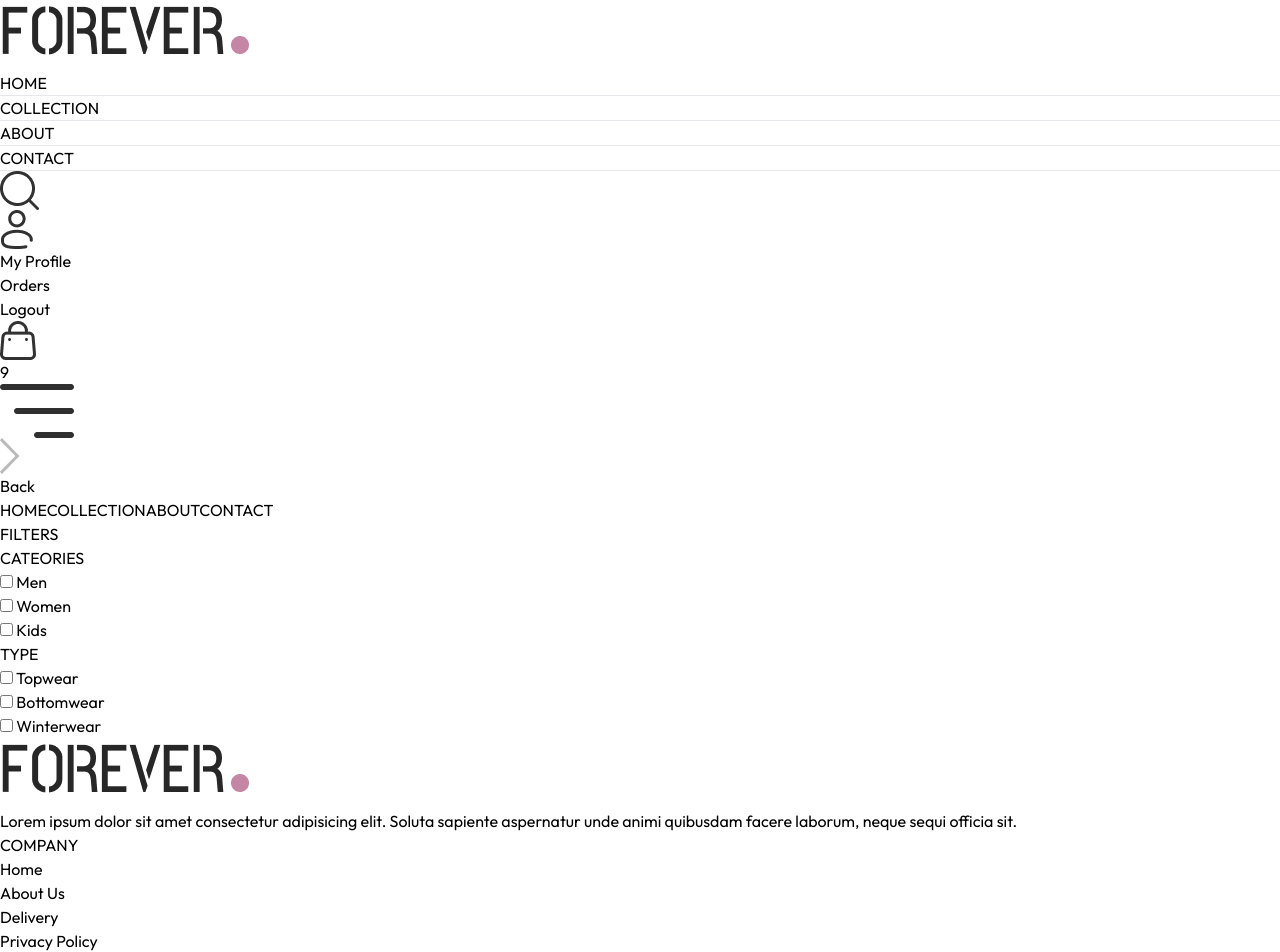
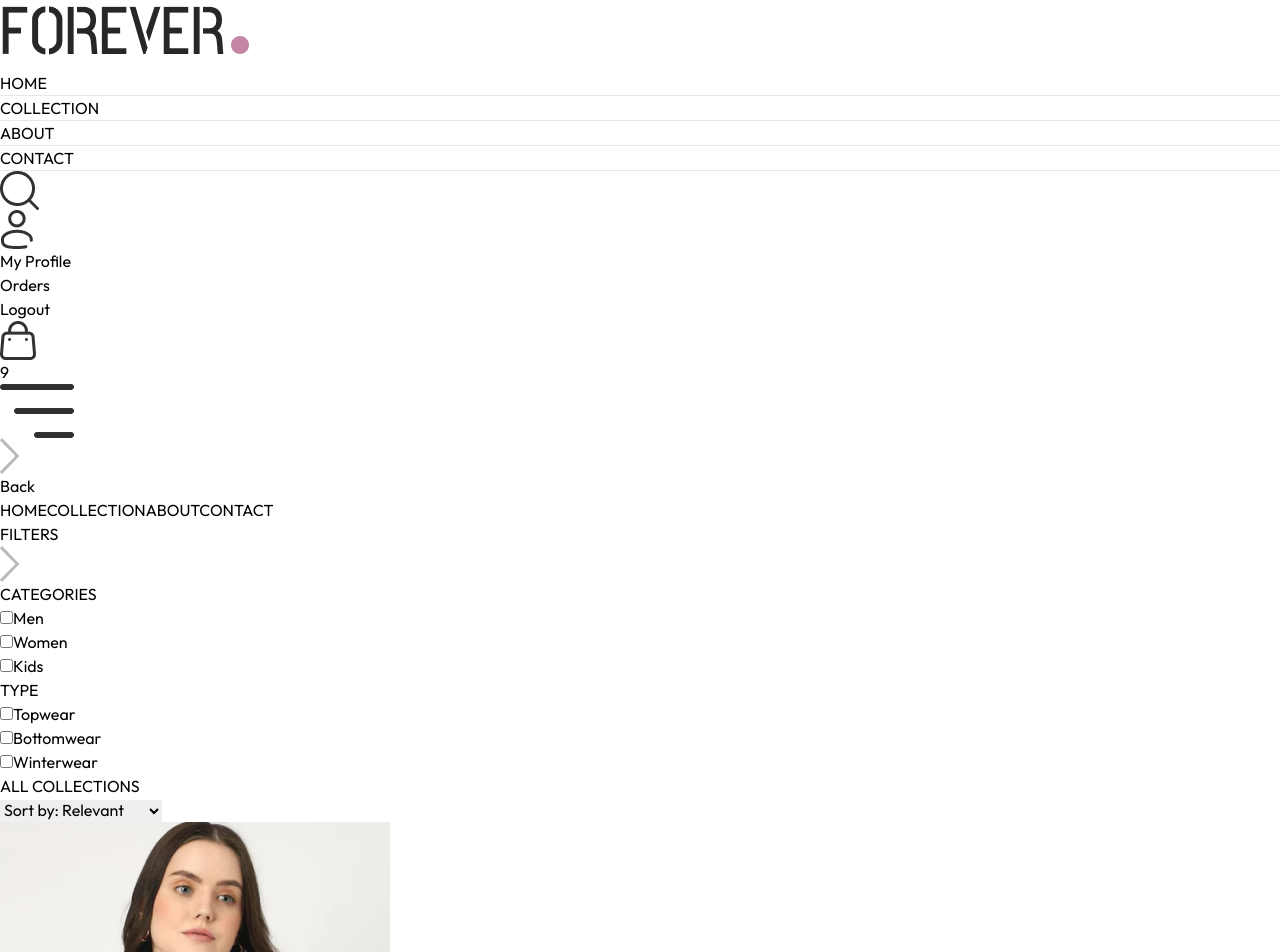
Before and after one commit to prahaspbrao/E-Commerce, a React (Vite) app in the folder frontend/: page /collection in a window 1280 px wide. Shown: the top 952 px of the page. Built offline with nearby package versions, Linux system fonts and the light colour scheme.

Commit message:
Half completed Search bar

```diff
--- a/frontend/src/App.jsx
+++ b/frontend/src/App.jsx
@@ -11,12 +11,14 @@
 import Orders from "./pages/Orders.jsx"
 import NavBar from './components/NavBar.jsx'
 import Footer from './components/Footer.jsx'
+import SearchBar from './components/SearchBar.jsx'
 
 const App = () => {
   return (
     <div className='px-4 sm:px-[5vw] md:px-[7vw] lg:px-[9vw]'>
 
     <NavBar />
+    <SearchBar />
     <Routes>
       <Route path = '/' element = {<Home />} />
       <Route path='/collection' element = {<Collection />} />
--- /dev/null
+++ b/frontend/src/components/SearchBar.jsx
@@ -0,0 +1,21 @@
+import React, { useContext } from 'react'
+import {ShopContext} from "../context/ShopContext.jsx"
+import { assets } from '../assets/assets.js'
+
+const SearchBar = () => {
+
+    const {search ,setSearch , showSearch , setShowSearch } = useContext(ShopContext)
+
+  return showSearch ?  (
+    <div className='border-t border-b bg-gray-50 text-center'>
+      <div className='inline-flex items-center justify-center border border-gray-400 px-5 py-2 my-5 mx-3 rounded-full w-3/4 sm:w-1/2 '>
+        <input value={search} onChange={(e)=> setSearch(e.target.value)} type="text" placeholder='Search' className='flex-1 outline-none bg-inherit text-sm '/>
+        <img src={assets.search_icon} className='w-4' />
+      </div>
+
+      <img src={assets.cross_icon} className='w-3 inline cursor-pointer' onClick={()=> setShowSearch(false)} alt="" />
+    </div>
+  ) : null
+}
+
+export default SearchBar
--- a/frontend/src/context/ShopContext.jsx
+++ b/frontend/src/context/ShopContext.jsx
@@ -1,4 +1,4 @@
-import { createContext } from "react";
+import { createContext, useState } from "react";
 import {products} from "../assets/assets.js"
 
 export const ShopContext = createContext();
@@ -7,9 +7,12 @@
 
     const currency = '$';
     const delivery_fee = 10;
+    const [search , setSearch] = useState('');
+    const [showSearch , setShowSearch] = useState(false);
 
     const value = {
-        products , currency , delivery_fee
+        products , currency , delivery_fee,
+        search , setSearch, showSearch , setShowSearch
     }
 
     return (
--- a/frontend/src/pages/Collection.jsx
+++ b/frontend/src/pages/Collection.jsx
@@ -1,93 +1,243 @@
-import React, { useContext, useState } from "react";
+import React, { useContext, useEffect, useState } from "react";
 import { ShopContext } from "../context/ShopContext";
+import { assets } from "../assets/assets";
+import Title from "../components/Title";
+import ProductItem from "../components/ProductItem.jsx";
 
 const Collection = () => {
   const { products } = useContext(ShopContext);
+
   const [showFilter, setShowFilter] = useState(true);
+  const [filterProducts, setFilterProducts] = useState([]);
+  const [category, setCategory] = useState([]);
+  const [subCategory, setSubCategory] = useState([]);
+  const [sortType, setSortType] = useState("relavent");
+
+  // Category checkbox
+  const toggleCategory = (e) => {
+    if (category.includes(e.target.value)) {
+      setCategory((prev) =>
+        prev.filter((item) => item !== e.target.value)
+      );
+    } else {
+      setCategory((prev) => [...prev, e.target.value]);
+    }
+  };
+
+  // SubCategory checkbox
+  const toggleSubCategory = (e) => {
+    if (subCategory.includes(e.target.value)) {
+      setSubCategory((prev) =>
+        prev.filter((item) => item !== e.target.value)
+      );
+    } else {
+      setSubCategory((prev) => [...prev, e.target.value]);
+    }
+  };
+
+  // Filter and sort products
+  useEffect(() => {
+    let productsCopy = products.slice();
+
+    // Category filter
+    if (category.length > 0) {
+      productsCopy = productsCopy.filter((item) =>
+        category.includes(item.category)
+      );
+    }
+
+    // SubCategory filter
+    if (subCategory.length > 0) {
+      productsCopy = productsCopy.filter((item) =>
+        subCategory.includes(item.subCategory)
+      );
+    }
+
+    // Sort products
+    if (sortType === "low-high") {
+      productsCopy.sort((a, b) => a.price - b.price);
+    } else if (sortType === "high-low") {
+      productsCopy.sort((a, b) => b.price - a.price);
+    }
+
+    setFilterProducts(productsCopy);
+  }, [products, category, subCategory, sortType]);
 
   return (
     <div className="flex flex-col sm:flex-row gap-1 sm:gap-10 pt-10 border-t">
-      {/* Filter Options */}
+
+      {/* ================= FILTER OPTIONS ================= */}
+
       <div className="min-w-60">
-        <p className="my-2 text-xl flex flex-center cursor-pointer gap-2">
+
+        {/* Filter Heading */}
+        <p
+          className="my-2 text-xl flex items-center cursor-pointer gap-2"
+          onClick={() => setShowFilter(!showFilter)}
+        >
           FILTERS
-          <img src="" alt="" className={`h-3 sm:hidden ${showFilter ? 'rotate-90' : ''}`} />
+
+          <img
+            src={assets.dropdown_icon}
+            alt=""
+            className={`h-3 sm:hidden ${
+              showFilter ? "rotate-90" : ""
+            }`}
+          />
         </p>
 
-        {/* Category Filter */}
+        {/* ================= CATEGORY FILTER ================= */}
+
         <div
-          className={`border border-gray-300 pl-5 py-3 mt-6 ${showFilter ? "" : "hidden"} sm:block`}
+          className={`border border-gray-300 pl-5 py-3 mt-6 ${
+            showFilter ? "" : "hidden"
+          } sm:block`}
         >
-          <p className="mb-3 text-sm font-medium">CATEORIES</p>
+          <p className="mb-3 text-sm font-medium">
+            CATEGORIES
+          </p>
 
           <div className="flex flex-col gap-2 text-sm font-light text-gray-700">
+
+            {/* Men */}
             <p className="flex gap-2">
               <input
                 type="checkbox"
                 className="w-3 cursor-pointer"
-                value={"Men"}
-              />{" "}
+                value="Men"
+                onChange={toggleCategory}
+              />
               Men
             </p>
 
+            {/* Women */}
             <p className="flex gap-2">
               <input
                 type="checkbox"
                 className="w-3 cursor-pointer"
-                value={"Women"}
-              />{" "}
+                value="Women"
+                onChange={toggleCategory}
+              />
               Women
             </p>
 
+            {/* Kids */}
             <p className="flex gap-2">
               <input
                 type="checkbox"
                 className="w-3 cursor-pointer"
-                value={"Kids"}
-              />{" "}
+                value="Kids"
+                onChange={toggleCategory}
+              />
               Kids
             </p>
+
           </div>
         </div>
 
+        {/* ================= SUBCATEGORY FILTER ================= */}
 
-      {/* SubCategory Filter */}
-      <div  className="min-w-60">
+        <div className="min-w-60">
+
           <div
-        className={`border border-gray-300 pl-5 py-3 my-5 ${showFilter ? "" : "hidden"} sm:block`}
+            className={`border border-gray-300 pl-5 py-3 my-5 ${
+              showFilter ? "" : "hidden"
+            } sm:block`}
           >
-        <p className="mb-3 text-sm font-medium">TYPE</p>
+            <p className="mb-3 text-sm font-medium">
+              TYPE
+            </p>
 
             <div className="flex flex-col gap-2 text-sm font-light text-gray-700">
+
+              {/* Topwear */}
               <p className="flex gap-2">
                 <input
                   type="checkbox"
                   className="w-3 cursor-pointer"
-              value={"Topwear"}
-            />{" "}
+                  value="Topwear"
+                  onChange={toggleSubCategory}
+                />
                 Topwear
               </p>
 
+              {/* Bottomwear */}
               <p className="flex gap-2">
                 <input
                   type="checkbox"
                   className="w-3 cursor-pointer"
-              value={"Bottomwear"}
-            />{" "}
+                  value="Bottomwear"
+                  onChange={toggleSubCategory}
+                />
                 Bottomwear
               </p>
 
+              {/* Winterwear */}
               <p className="flex gap-2">
                 <input
                   type="checkbox"
                   className="w-3 cursor-pointer"
-              value={"Winterwear"}
-            />{" "}
+                  value="Winterwear"
+                  onChange={toggleSubCategory}
+                />
                 Winterwear
               </p>
+
             </div>
           </div>
+
         </div>
+      </div>
+
+      {/* ================= RIGHT SIDE ================= */}
+
+      <div className="flex-1">
+
+        {/* Title + Sort */}
+        <div className="flex justify-between text-base sm:text-2xl mb-4">
+
+          <Title
+            text1="ALL"
+            text2="COLLECTIONS"
+          />
+
+          {/* Product Sort */}
+          <select
+            className="border-2 border-gray-300 text-sm px-2"
+            value={sortType}
+            onChange={(e) => setSortType(e.target.value)}
+          >
+            <option value="relavent">
+              Sort by: Relevant
+            </option>
+
+            <option value="low-high">
+              Sort by: Low to High
+            </option>
+
+            <option value="high-low">
+              Sort by: High to Low
+            </option>
+          </select>
+
+        </div>
+
+        {/* ================= PRODUCTS ================= */}
+
+        <div className="grid grid-cols-2 md:grid-cols-3 lg:grid-cols-4 gap-4 gap-y-6">
+
+          {filterProducts.map((item, index) => (
+            <ProductItem
+              key={index}
+              name={item.name}
+              id={item._id}
+              price={item.price}
+              image={item.image}
+            />
+          ))}
+
+        </div>
+
       </div>
     </div>
   );
```
Lines whose indentation alone changed are shown as unchanged.
